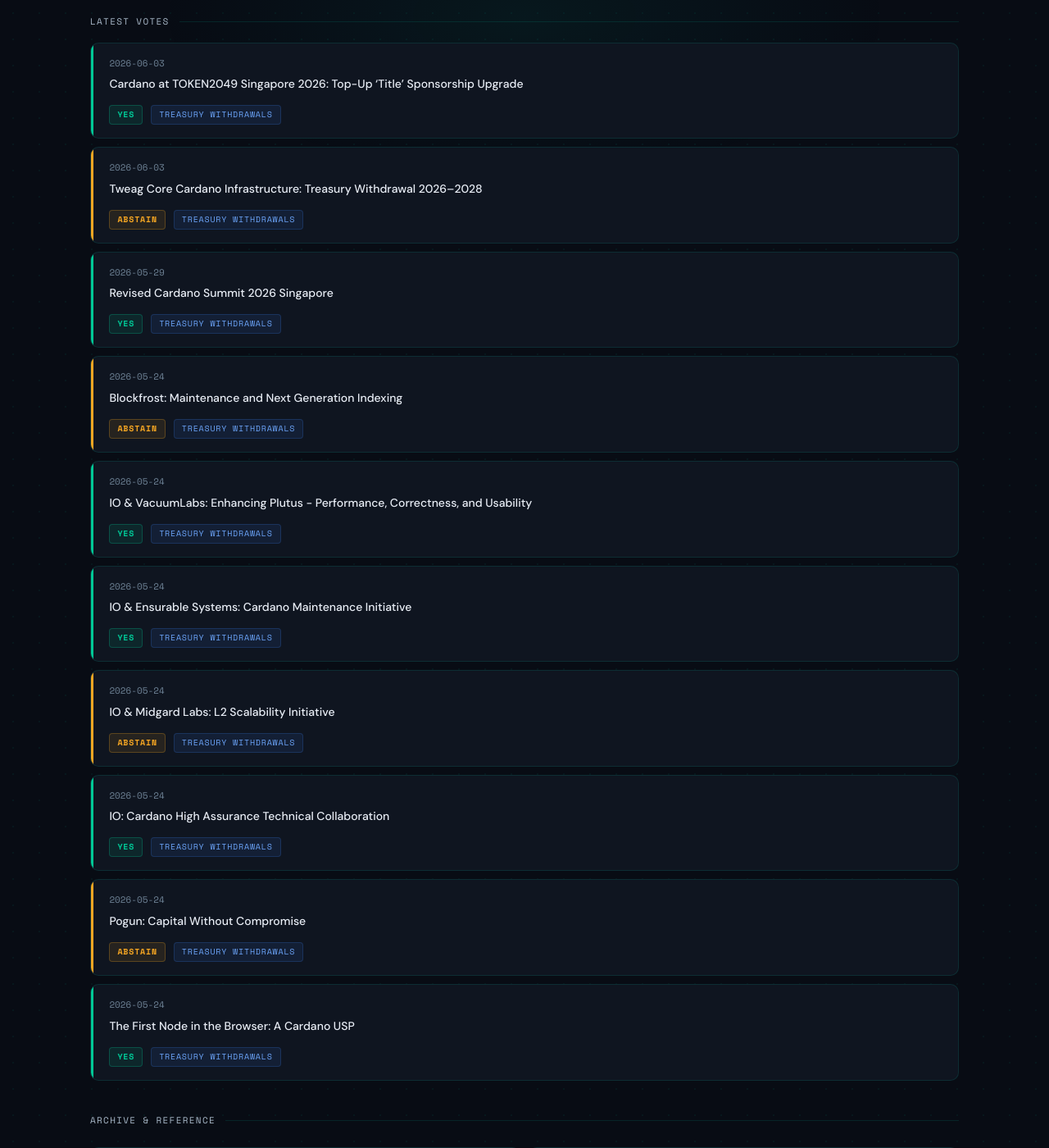
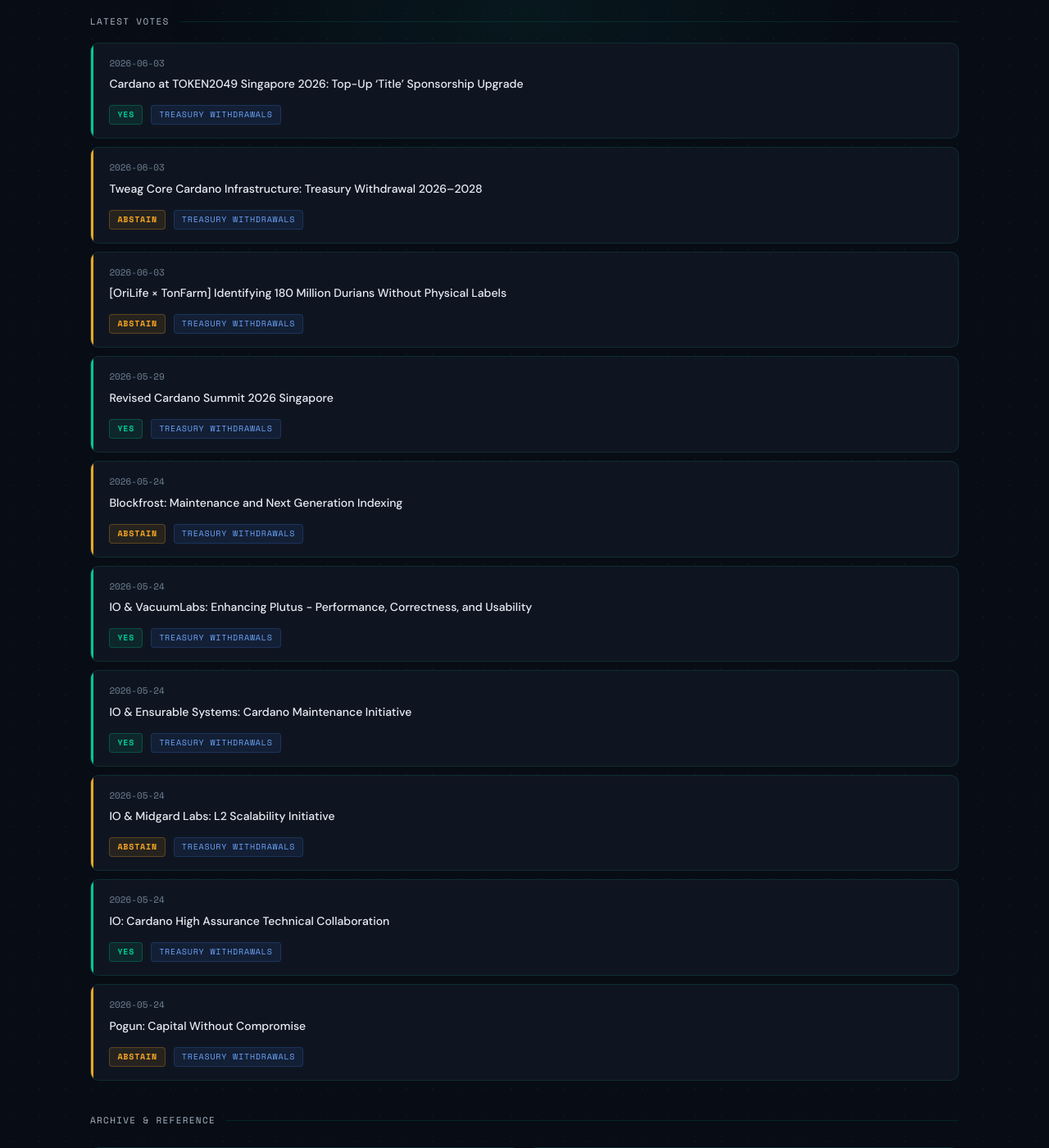
Before and after one commit to Brolloks/rcada-drep-votes, a Jekyll site: the page built from index.html, in a window 1280 px wide and 1400 px high, scrolled down 693 px. Shown: the whole window at 82% size. Built offline with Jekyll 4.4.1, drawn with Linux system fonts in a browser that asks for light colours.

Commit message:
Auto-update index.html

```diff
--- a/index.html
+++ b/index.html
@@ -12,10 +12,10 @@ title: RCADA DRep Voting Record
 
 <!-- AUTO-STATS:START -->
 <div class="stats-row">
-  <div class="stat-cell"><span class="stat-num total">28</span><span class="stat-label">Total Votes</span></div>
+  <div class="stat-cell"><span class="stat-num total">29</span><span class="stat-label">Total Votes</span></div>
   <div class="stat-cell"><span class="stat-num yes">14</span><span class="stat-label">Yes</span></div>
   <div class="stat-cell"><span class="stat-num no">2</span><span class="stat-label">No</span></div>
-  <div class="stat-cell"><span class="stat-num abstain">12</span><span class="stat-label">Abstain</span></div>
+  <div class="stat-cell"><span class="stat-num abstain">13</span><span class="stat-label">Abstain</span></div>
 </div>
 <!-- AUTO-STATS:END -->
 
@@ -42,6 +42,12 @@ title: RCADA DRep Voting Record
   <div class="vote-card abstain-card fade-in">
     <div class="vote-date">2026-06-03</div>
     <strong><a href="votes/2026/Tweag Core Cardano Infrastructure-Treasury Withdrawal 2026–2028.html">Tweag Core Cardano Infrastructure: Treasury Withdrawal 2026–2028</a></strong>
+    <span class="badge badge-abstain">Abstain</span>
+    <span class="badge badge-type">Treasury Withdrawals</span>
+  </div>
+  <div class="vote-card abstain-card fade-in">
+    <div class="vote-date">2026-06-03</div>
+    <strong><a href="votes/2026/[OriLife × TonFarm] Identifying 180 Million Durians Without Physical Labels.html">[OriLife × TonFarm] Identifying 180 Million Durians Without Physical Labels</a></strong>
     <span class="badge badge-abstain">Abstain</span>
     <span class="badge badge-type">Treasury Withdrawals</span>
   </div>
@@ -87,12 +93,6 @@ title: RCADA DRep Voting Record
     <span class="badge badge-abstain">Abstain</span>
     <span class="badge badge-type">Treasury Withdrawals</span>
   </div>
-  <div class="vote-card yes-card fade-in">
-    <div class="vote-date">2026-05-24</div>
-    <strong><a href="votes/2026/The first node in the browser-a Cardano USP.html">The First Node in the Browser: A Cardano USP</a></strong>
-    <span class="badge badge-yes">Yes</span>
-    <span class="badge badge-type">Treasury Withdrawals</span>
-  </div>
 </div>
 <!-- AUTO-INDEX:END -->
 
```
